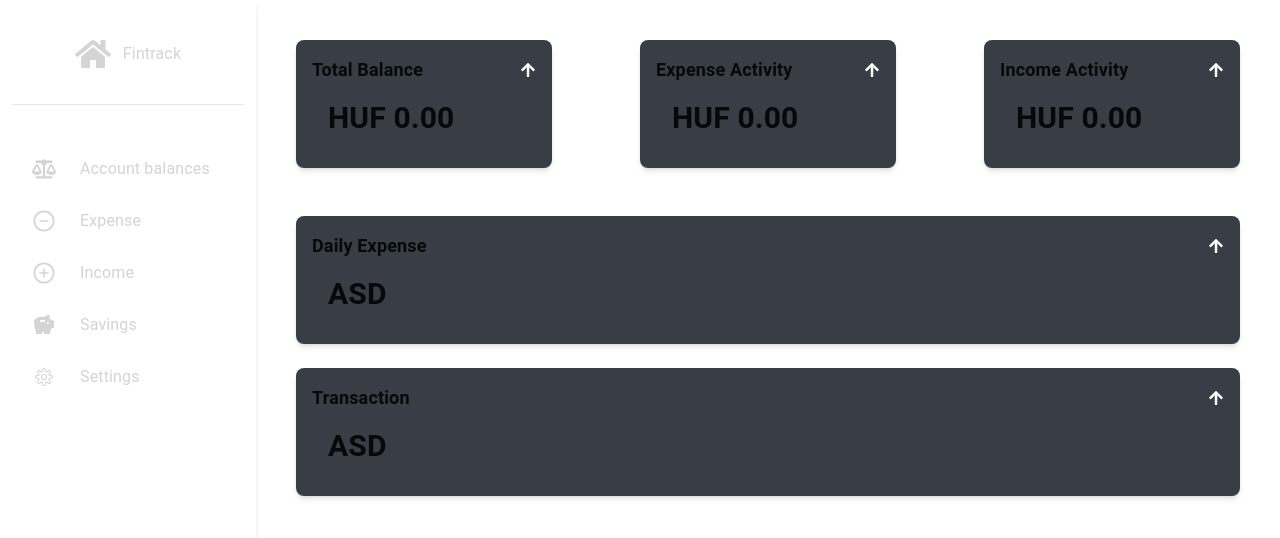
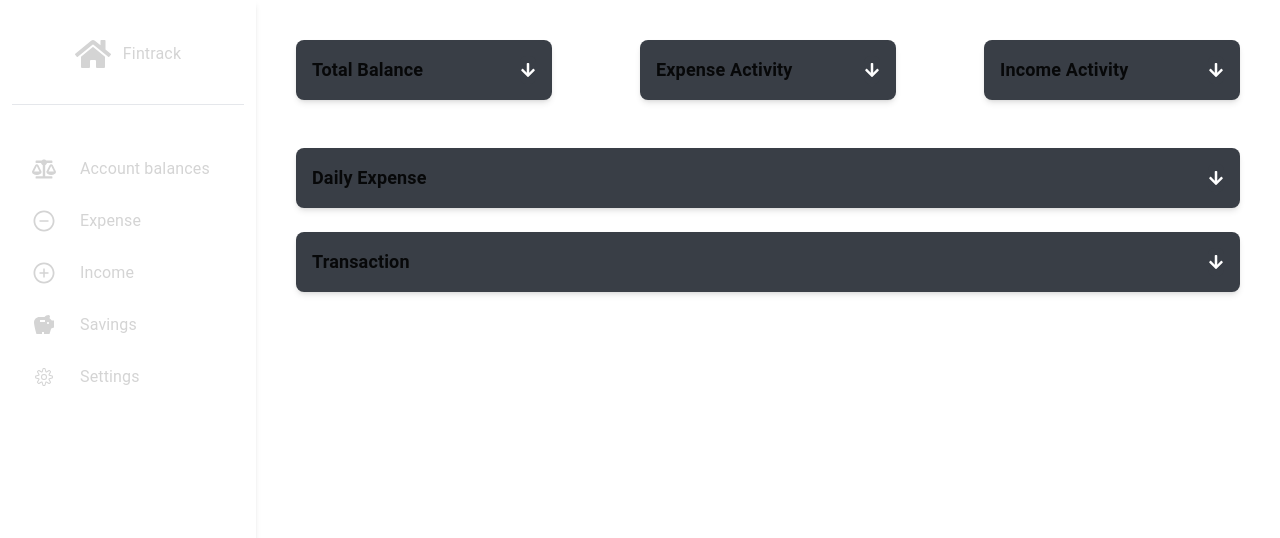
Before and after one commit to Kredam/fintrack, a React (Create React App) app: page / in a window 1280 px wide. Shown: the top 538 px of the page. Built offline with nearby package versions, Linux system fonts and the light colour scheme.

Commit message:
fix: unnecessary padding

```diff
--- a/src/components/Card/Card.js
+++ b/src/components/Card/Card.js
@@ -10,7 +10,7 @@ const CardHeader = styled('div')(styles)
 const CardBody = styled('div')(styles)
 
 const Card = ({ title, children }) => {
-  const [open, setOpen] = useState(readFromLocalStorage(`dashboard.open.${title}`) || false)
+  const [open, setOpen] = useState(readFromLocalStorage(`dashboard.open.${title}`) || true)
 
   const handleOpen = () => {
     saveToLocalStorage(`dashboard.open.${title}`, !open)
@@ -25,7 +25,7 @@ const Card = ({ title, children }) => {
                 <button className='bg-primary text-white rounded-md' onClick={handleOpen}>{!open ? <FaArrowUp /> : <FaArrowDown />}</button>
             </div>
         </CardHeader>
-        <CardBody className='p-4'>
+        <CardBody className={clsx({ 'p-4': !open })}>
             <div className={clsx('Card-body', { 'Card-body--closed': open })}>
                 {children}
             </div>
```
